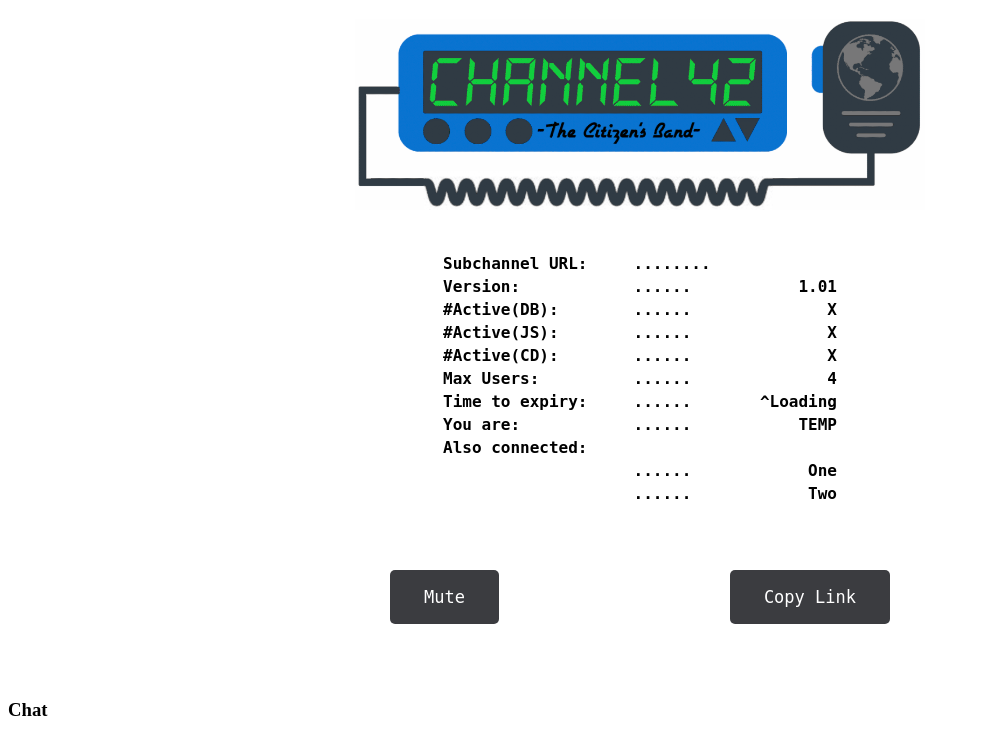
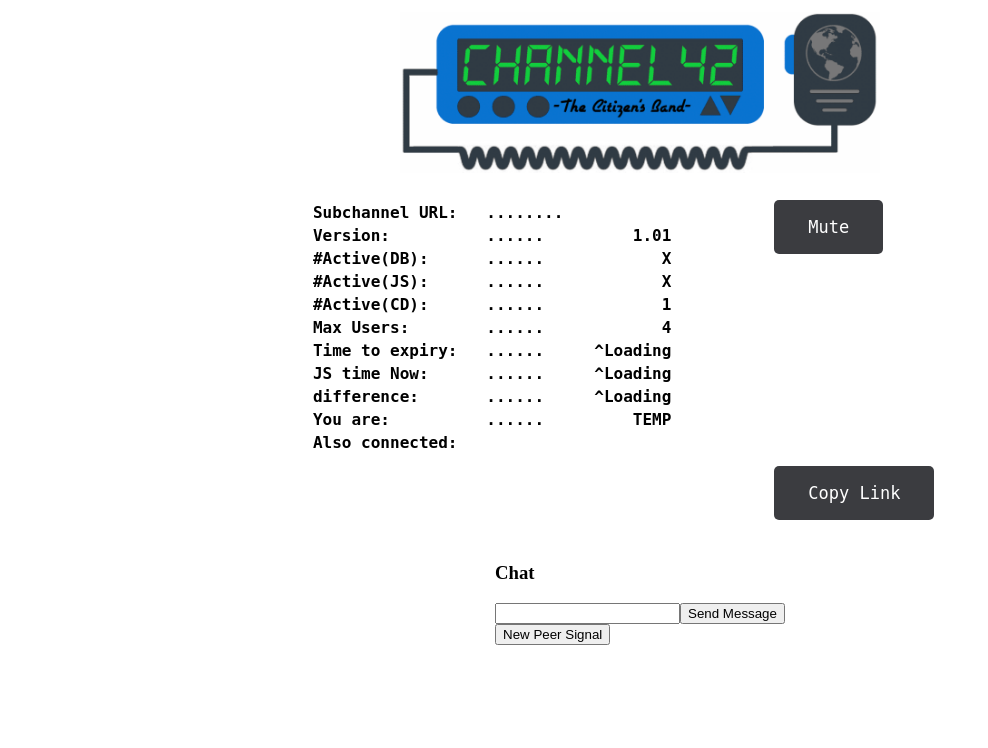
Before and after one commit to purplefloyd14/scotus_proj, a Django app: template channel19/chat/templates/chat/room.html in a window 1280 px wide. Shown: the part 52-800 px from the top of the page, without its empty margins (0-988 px from the left). Run offline with Django 4.2, Linux system fonts and the light colour scheme; the template is opened without the code that fills it, so the values that code supplies are empty.

Commit message:
fixes time bug - now all clients will be in sync

```diff
--- a/channel19/channel19/settings.py
+++ b/channel19/channel19/settings.py
@@ -32,7 +32,7 @@ DEBUG = True
 ALLOWED_HOSTS = ['ngrok.io', 'localhost', '127.0.0.1', '*']
 # ALLOWED_HOSTS = []
 
-CSRF_TRUSTED_ORIGINS = ['https://ef01-73-129-90-73.ngrok.io']
+CSRF_TRUSTED_ORIGINS = ['https://b472-73-129-90-73.ngrok.io']
 
 
 # Application definition
--- a/channel19/chat/templates/chat/room.html
+++ b/channel19/chat/templates/chat/room.html
@@ -19,6 +19,7 @@
             <div class="logo-box-top">
                     <img id='main-logo-image' class='main-logo-img' src="{% static 'img/logo_white-min.png' %}" alt="">
             </div>
+            <div id="side-car-div">
                 <div class="data-box-middle-row">
                     <table class="data-table">
                         <tbody>
@@ -35,17 +36,17 @@
                             <tr>
                                 <td>#Active(DB):</td>
                                 <td>......</td>
-                            <td class="table-data-end">X</td>
+                                <td class="table-data-end" id="connected-user-count-db">X</td>
                             </tr>
                             <tr>
                                 <td>#Active(JS):</td>
                                 <td>......</td>
-                            <td class="table-data-end">X</td>
+                                <td class="table-data-end"  id="connected-user-count-js">X</td>
                             </tr>
                             <tr>
                                 <td>#Active(CD):</td>
                                 <td>......</td>
-                            <td class="table-data-end">X</td>
+                                <td class="table-data-end" id="connected-user-count-dc">X</td>
                             </tr>
                             <tr>
                                 <td>Max Users:</td>
@@ -56,6 +57,16 @@
                                 <td>Time to expiry:</td>
                                 <td>......</td>
                                 <td class="table-data-end" id="expiry_clock">^Loading</td>
+                            </tr>
+                            <tr>
+                                <td>JS time Now:</td>
+                                <td>......</td>
+                                <td class="table-data-end" id="time-now">^Loading</td>
+                            </tr>
+                            <tr>
+                                <td>difference:</td>
+                                <td>......</td>
+                                <td class="table-data-end" id="diff-now">^Loading</td>
                             </tr>
                             <tr>
                                 <td>You are:</td>
@@ -69,21 +80,36 @@
                             </tr>
                             <tr>
                                 <td></td>
-                            <td>......</td>
-                            <td class="table-data-end">One</td>
+                                <td>
+                                    <ul id="dummy-peer-list">
+                                        <li></li>
+                                        <li></li>
+                                        <li></li>
+                                    </ul>
+                                </td>
+                                <td id="peer-table-row" class="table-data-end">
+                                    <ul id="connected-peer-list">
+                                    </ul>
+                                </td>
                             </tr>
-                        <tr>
-                            <td></td>
-                            <td>......</td>
-                            <td class="table-data-end">Two</td>
-                        </tr>
-                        <!-- and so on... -->
                         </tbody>
                     </table>
                 </div>
                 <div class="bottom-box-controls-row">
                     <div class="div-lower-button"><button class="control-button" id="btn-toggle-audio">Mute</button>  </div>
                     <div class="div-lower-button"><button class="control-button" id="btn-copy-link">Copy Link</button>  </div>
+                </div>
+
+            </div>
+
+            <div id="chat">
+                <h3>Chat</h3>
+                <div id="messages">
+                    <ul id="message-list"></ul>
+                </div>
+                <div><input id="msg"><button id="btn-send-msg">Send Message</button></div>
+                <button id="new-peer-button">New Peer Signal</button>
+                <div id="talking-test"></div>
             </div>
 
             <div class="audio-container">
@@ -93,18 +119,11 @@
     </body>
     <script type="text/javascript" src="{% static 'js/main.js' %}"></script>
     <link rel="prefetch" href="{% static 'img/logo_white-red-min.png' %}">
+
 </html>
 
 
-<div id="chat" style="display:hidden;">
-    <h3>Chat</h3>
-    <div id="messages">
-        <ul id="message-list"></ul>
-    </div>
-    <div><input id="msg"><button id="btn-send-msg">Send Message</button></div>
-    <button id="new-peer-button">New Peer Signal</button>
-    <div id="talking-test"></div>
-</div>
+
 
                 <!-- <div class="info-box-middle-box">
 
--- a/channel19/static/css/main.css
+++ b/channel19/static/css/main.css
@@ -58,6 +58,20 @@ html, body{
     float: right;
 }
 
+ul {
+    display: inherit;
+    margin: 0;
+}
+
+ul.frames li {
+    font-size: 14px; font-size:1.4rem;
+    display: inline;
+}
+
+#dummy-peer-list{
+    color:transparent;
+}
+
 .bottom-box-controls-row{
     height: 10vh;
     display: flex;
@@ -87,10 +101,14 @@ html, body{
     cursor:pointer;
 }
 
+#chat{
+    display: none;
+}
+
 @media (min-width: 600px) {
 
     img{
-        max-width: 570px    ;
+        max-width: 480px    ;
     }
 
     .top-bar-button {
@@ -108,6 +126,18 @@ html, body{
     .bottom-box-controls-row{
         max-width: 500px;
         justify-content: space-between;
+        flex-direction: column;
+        height: 100%;
+        align-items: flex-start;
+        margin-left: 100px;
+    }
+
+    #side-car-div{
+        display: flex;
+    }
+
+    #chat{
+        display: block;
     }
 
 
@@ -257,7 +287,7 @@ ul {
 ul.frames li {
     font-size: 14px; font-size:1.4rem;
     display: inline;
-  }
+}
 
 .image-button {
     background: none;
--- a/channel19/static/js/main.js
+++ b/channel19/static/js/main.js
@@ -1,5 +1,3 @@
-console.log("In main.js!")
-
 var mapPeers = {};
 //       mapPeers is a dict: Key is a peerUsername and the value is a list: [RTCPeerConnection, RTCDataChannel]
 //        { 'Paul': [RTCPeerConnection, RTCDataChannel],
@@ -7,11 +5,11 @@ var mapPeers = {};
 //        }
 var peerTrack = {};
 var peerTrackDirectConnection = {};
-var currentBaseUrl = 'https://ef01-73-129-90-73.ngrok.io'
+var currentBaseUrl = 'https://b472-73-129-90-73.ngrok.io'
 
 var labelUsername = document.querySelector("#label-username");
 var usernameInput = document.querySelector("#username");
-var userCount = document.getElementById("connected-user-count");
+var userCount = document.getElementById("connected-user-count-db");
 var userCountJS = document.getElementById("connected-user-count-js")
 var userCountJS2 = document.getElementById("connected-user-count-js-2")
 var userCountDC = document.getElementById("connected-user-count-dc")
@@ -22,6 +20,8 @@ var talkingNow = false;
 var sendingActively = false;
 var newPeerSignalButton = document.getElementById('new-peer-button');
 var mainLogoImage = document.getElementById('main-logo-image');
+var timeElement = document.getElementById("time-now");
+var difference = document.getElementById("diff-now");
 
 var iceConfig = {
     iceServers: [
@@ -46,10 +46,12 @@ var btnGetData = document.querySelector("#btn-get-active")
 var username;
 var webSocket;
 var secondsToDeath;
+var originalTimeToDeath;
+var originalClock;
 
 
 
-function webSocketOnMessage(event){
+function    webSocketOnMessage(event){
     // console.log('in on messsage');
     var parsedData = JSON.parse(event.data);
     var peerUsername = parsedData['peer']; //who is the message from
@@ -113,22 +115,27 @@ function calculateCountdown(seconds) {
 }
 
 
-function getCreatedDate(){ //this is fired once at the beginningn by createConnectedTalker
-    console.log("here")
+function getCreatedDate(){ //this is fired once at the beginning by createConnectedTalker
     expiryClock = document.getElementById('expiry_clock');
     xhttp.open('GET', `${currentBaseUrl}/cb/${currentRoomUuid}/get_seconds_to_expiry`, false);
     xhttp.send();
     var response = JSON.parse(xhttp.responseText);
     var secondsToExpiry = response.seconds_to_expiry;
+    originalClock =  Math.floor(Date.now()/1000);
     secondsToDeath = secondsToExpiry;
+    originalTimeToDeath = secondsToExpiry;
     t3=setInterval(updateCountdown, 1000);
 }
 
 function updateCountdown(){
     // console.log("Running Countdown. Seconds to Death: " + secondsToDeath);
+    var currentClock =  Math.floor(Date.now()/1000); //find elapsed time by comparing time.now to time.now when script loaded
+    var timeElapsed = Math.abs(originalClock-currentClock);
+    secondsToDeath = originalTimeToDeath - timeElapsed;
     properTime = calculateCountdown(secondsToDeath);
     expiryClock.innerHTML = properTime;
-    secondsToDeath--;
+    timeElement.innerHTML = currentClock;
+    difference.innerHTML = secondsToDeath - currentClock;
     if (secondsToDeath === 0){
         window.location.reload();
     }
@@ -145,20 +152,23 @@ function updateActiveTalkers(){
     // console.log("number of users here: " + numUsersConnected.talker_count);
 }
 
+
 function monitorMapPeers(){
     numConnectedUsers = Object.keys(mapPeers).length + 1;
     userCountJS.innerHTML = numConnectedUsers;
 }
+
 
 setInterval(monitorMapPeers, 2000);
 
 
 function monitorPeerTrackDirectConnection(){
     //this function monitors the peerTrackDirectConnection dict, removing entries older than 2 seconds
-    numConnectedUsers = Object.keys(peerTrackDirectConnection).length + 1; //add one to count self
-    userCountDC.innerHTML = numConnectedUsers;
     for (let user in peerTrackDirectConnection) {
-        if (peerTrackDirectConnection[user] > secondsToDeath + 3) { //if more than 2 seconds have passed since the heartbeat was sent from that user
+
+        if (peerTrackDirectConnection[user] > secondsToDeath + 10) { //if more than 2 seconds have passed since the heartbeat was sent from that user
+            // console.log(`here we have ${secondsToDeath} seconds to Death. And dict[user] is ${peerTrackDirectConnection[user]}`);
+            console.log(`In Monitor functiono: We have ${secondsToDeath} seconds to Death. And dict[user] is ${peerTrackDirectConnection[user]}. The difference is: ${peerTrackDirectConnection[user] - secondsToDeath} seconds`);
             delete peerTrackDirectConnection[user]; //delete that user
             handleListItems(user, 'delete');
             console.log("Say goodbye to: " + user);
@@ -166,6 +176,8 @@ function monitorPeerTrackDirectConnection(){
             handleListItems(user, 'create');
         }
     }
+    numConnectedUsers = Object.keys(peerTrackDirectConnection).length + 1; //add one to count self
+    userCountDC.innerHTML = numConnectedUsers;
 }
 
 function handleListItems(user, action){
@@ -180,26 +192,15 @@ function handleListItems(user, action){
         if (!connectedUserLi){ //if a list element for this user does not exist
             newUserLi = document.createElement('li');
             newUserLi.id = `${user}-li-active`;
-            newUserH3 = document.createElement('h3');
-            if (user === "John" || user === "Paul") {
-                newUserH3.innerHTML =`........................ ${user}`;
-            }
-            if (user === "George"){
-                newUserH3.innerHTML =`...................... ${user}`;
-            }
-            if (user === "Ringo"){
-                newUserH3.innerHTML =`....................... ${user}`;
-            }
-            newUserH3.className = 'new-user-h3';
-            newUserLi.appendChild(newUserH3);
-            listOfConnectedUsers = document.getElementById('connected-users-ul');
+            newUserLi.innerHTML=user;
+            listOfConnectedUsers = document.getElementById('connected-peer-list');
             listOfConnectedUsers.appendChild(newUserLi);
         }
     }
 }
 
-// var t1=setInterval(updateActiveTalkers,1000);
-// var t4=setInterval(monitorPeerTrackDirectConnection, 500); //check the peerTrack dict and remove those who arent pinging us
+var t1=setInterval(updateActiveTalkers,1000);
+var t4=setInterval(monitorPeerTrackDirectConnection, 1000); //check the peerTrack dict and remove those who arent pinging us
 
 
 // do everything when the page loads, as opposed to when the user clicks on the join button
@@ -349,18 +350,18 @@ var btnSendMsg = document.querySelector('#btn-send-msg');
 var messageList = document.querySelector('#message-list');
 var messageInput = document.querySelector('#msg');
 
-// btnSendMsg.addEventListener('click', sendMsgOnClick);
+btnSendMsg.addEventListener('click', sendMsgOnClick);
 
-// messageInput.addEventListener("keyup", function(e) {
-//     console.log("we are here in the keydown area");
-//     e = window.event;
-//     var keyCode = e.keyCode || e.which;
-//     if(keyCode==13) {
-//         console.log("we are within the 13 area");
-//         e.preventDefault();
-//         btnSendMsg.click();
-//     }
-// });
+messageInput.addEventListener("keyup", function(e) {
+    console.log("we are here in the keydown area");
+    e = window.event;
+    var keyCode = e.keyCode || e.which;
+    if(keyCode==13) {
+        console.log("we are within the 13 area");
+        e.preventDefault();
+        btnSendMsg.click();
+    }
+});
 
 
 function sendMsgOnClick(){
@@ -413,7 +414,6 @@ function sendHeartBeatIfNeeded(sender){
 
 
 function sendDirectChannelSignalHeartbeat(){
-    console.log("we are sending a heartbeat from: " + username);
     //this is how you send something to all peers via WebRTC DirectChannel (no server needed)
     var dataChannels = getDataChannels(); //get the DataChannel objects that relate to each peer in the mesh
     var message = JSON.stringify({ //construct a message object
@@ -421,10 +421,11 @@ function sendDirectChannelSignalHeartbeat(){
         'action': 'heartbeat_over_direct_channel',
         'time': secondsToDeath,
         'talking': talkingNow,
-        'peers': Object.keys(peerTrackDirectConnection).length
+        'peers': Object.keys(peerTrackDirectConnection).length,
     })
-    for (index in dataChannels){ //iterate through datacharnnels belonging to peers in mesh
+    for (index in dataChannels){ //iterate through datachannels belonging to peers in mesh
         if (dataChannels[index].readyState === 'open') {
+            console.log("we are sending a heartbeat from: " + username + " where seconds to death is: " + secondsToDeath);
             dataChannels[index].send(message); //send each peer the message object
         }
     }
@@ -480,8 +481,9 @@ function createOfferer(peerUsername, receiverChannelName){
 
     connectionToPeer.addEventListener('icecandidate', (event)=>{
         if(event.candidate){
+            console.log("From video, all conn details: " + event.candidate.candidate.split(" "));
             console.log(`Offerer ${username} has a new ICE Candidate`)
-            // console.log("New ICE candidate: ", JSON.stringify(connectionToPeer.localDescription));
+            console.log("New ICE candidate: ", JSON.stringify(connectionToPeer.localDescription));
             //
             return;
         }
@@ -570,7 +572,7 @@ function createAnswerer(offer, peerUsername, receiverChannelName){ // 1:26
 
     connectionToPeer.addEventListener('icecandidate', (event)=>{
         if(event.candidate){
-            // console.log("New ICE candidate: ", JSON.stringify(peer.localDescription));
+            console.log("New ICE candidate: ", JSON.stringify(connectionToPeer.localDescription));
             //
             console.log(`Answerer ${username} has a new ICE Candidate`)
             return;
@@ -636,7 +638,7 @@ function onMessageDirectConnection(event){
     }
     if (message.action === 'heartbeat_over_direct_channel'){
         peerTrackDirectConnection[message.user] = message.time;
-        console.log("we got a heartbeat from: " + message.user);
+        console.log("we got a heartbeat from: " + message.user + " at time: " + message.time);
     }
 }
 
```
Also changed, not shown: channel19/README.md. Lines whose indentation alone changed are shown as unchanged.
